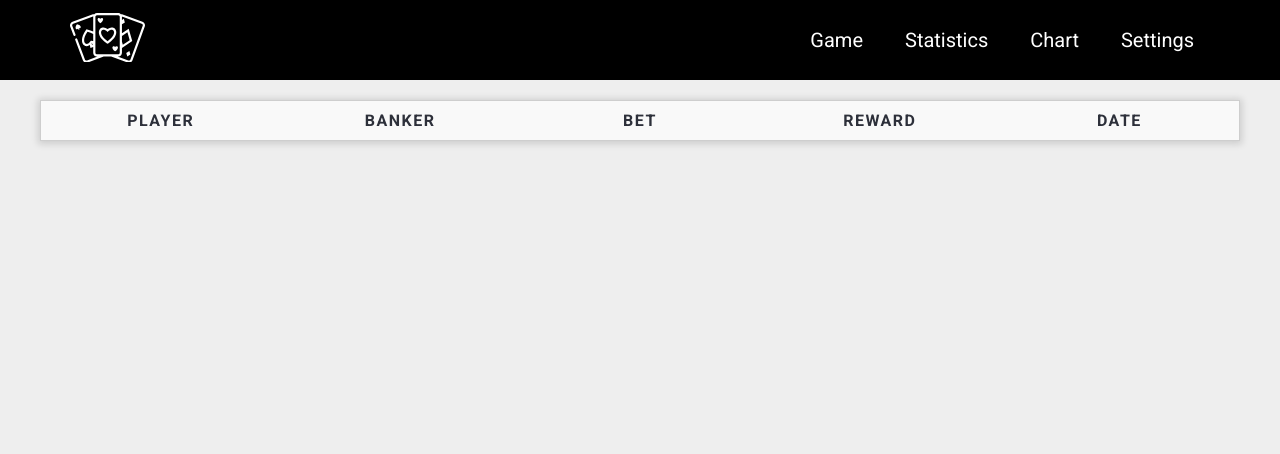
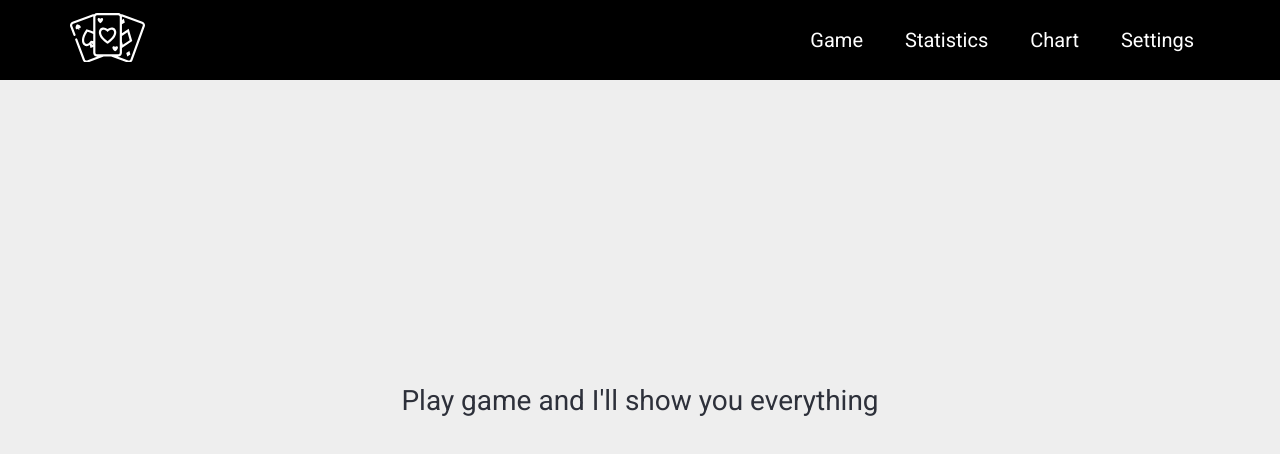
Before and after one commit to DmitriyFriz/baccarat-game, a React (Create React App) app: page /statistics in a window 1280 px wide. Shown: the top 454 px of the page. Built offline with nearby package versions, Linux system fonts and the light colour scheme; what chartjs-plugin-zoom would draw is missing.

Commit message:
feat: add message for empty statistics

```diff
--- /dev/null
+++ b/src/common/statisticsData.ts
@@ -0,0 +1,3 @@
+export enum StatisticsMessage {
+  Empty = "Play game and I'll show you everything ",
+}
--- a/src/components/App/App.module.scss
+++ b/src/components/App/App.module.scss
@@ -57,9 +57,9 @@ body {
     text-transform: uppercase;
     font-size: 14px;
     color: #fff;
+    transition: all 0.2s;
 
     &:hover {
-      transition: all 0.2s;
       box-shadow: 0 14px 26px -12px rgba(51, 150, 250, 0.55), 0 4px 23px 0px rgba(0, 0, 0, 0.12),
         0 8px 10px -5px rgba(62, 152, 241, 0.35);
       background-color: #57a5f8;
@@ -67,6 +67,12 @@ body {
 
     &:disabled {
       opacity: 0;
+    }
+
+    &:active {
+      color: #e7e5e5;
+      box-shadow: none;
+      background-color: #2e93ff;
     }
   }
 
--- a/src/components/BarChart/BarChart.tsx
+++ b/src/components/BarChart/BarChart.tsx
@@ -6,6 +6,8 @@ import { Chart } from 'chart.js';
 import zoomPlugin from 'chartjs-plugin-zoom';
 import { useStore } from '../../store';
 import { getChartConfig } from './chartConfig';
+import { Message } from '../Message';
+import { StatisticsMessage } from '../../common/statisticsData';
 
 import style from './BarChart.module.scss';
 
@@ -19,8 +21,11 @@ export const BarChart = observer(() => {
   const statisticsStore = useStore('statisticsStore');
   const chartData = toJS(statisticsStore.chartData);
 
+  if (chartData.length === 0) {
+    return <Message message={StatisticsMessage.Empty} />;
+  }
+
   const chartRef = useRef<Zoom>(null);
-
   const { dataConfig, optionsConfig } = getChartConfig(chartData);
 
   return (
--- /dev/null
+++ b/src/components/Message/Message.module.scss
@@ -0,0 +1,9 @@
+.message {
+  position: fixed;
+  top: 50%;
+  left: 50%;
+  transform: translate(-50%, -50%);
+
+  font-size: 28px;
+  text-align: center;
+}
--- /dev/null
+++ b/src/components/Message/Message.tsx
@@ -0,0 +1,11 @@
+import React from 'react';
+
+import style from './Message.module.scss';
+
+interface MessageProps {
+  message: string;
+}
+
+export const Message = ({ message }: MessageProps) => {
+  return <div className={style.message}>{message}</div>;
+};
--- /dev/null
+++ b/src/components/Message/index.ts
@@ -0,0 +1 @@
+export { Message } from './Message';
--- a/src/components/StatisticsTable/StatisticsTable.tsx
+++ b/src/components/StatisticsTable/StatisticsTable.tsx
@@ -5,6 +5,8 @@ import { useStore } from '../../store';
 import { Statistics } from '../../common/types';
 import { useSortTable } from '../../hooks/useSortTable';
 import { getDate } from '../../common/utils/getDate';
+import { Message } from '../Message';
+import { StatisticsMessage } from '../../common/statisticsData';
 
 import style from './StatisticsTable.module.scss';
 
@@ -30,6 +32,10 @@ const Row = ({ statistics }: RowProps) => {
 export const StatisticsTable = observer(() => {
   const statisticsStore = useStore('statisticsStore');
   const tableData = toJS(statisticsStore.statistics).reverse();
+
+  if (tableData.length === 0) {
+    return <Message message={StatisticsMessage.Empty} />;
+  }
 
   const { getSortByKey, sortKey, isSortAscending, sortedData } = useSortTable(tableData);
 
```
